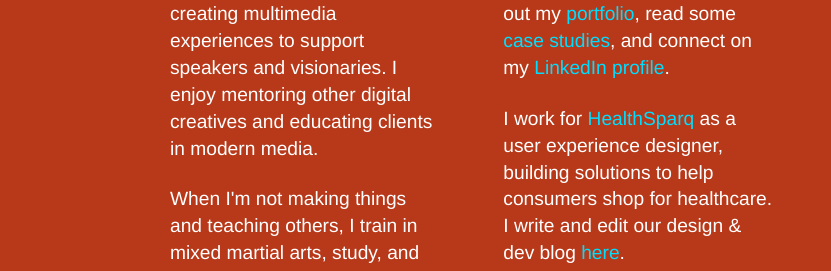
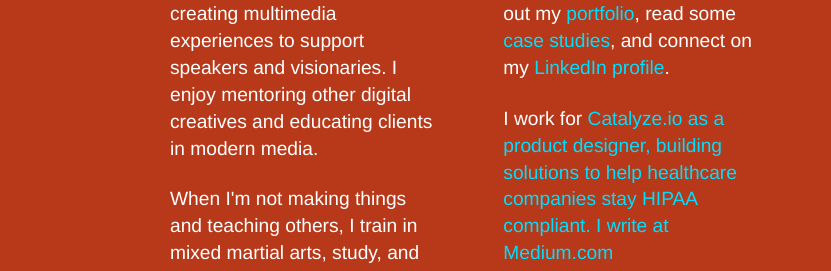
Before and after one commit to allanwhite/allanwhite.github.io, a plain HTML site: page index.html in a window 1280 px wide. Shown: the part 1065-1336 px from the top of the page, 0-831 px from the left. Drawn offline with nearby package versions, Linux system fonts and the light colour scheme; files that its build step writes are made by us from their sources; a web font is replaced by a local one.

Commit message:
Company info changes

```diff
--- a/index.html
+++ b/index.html
@@ -61,7 +61,8 @@
         </div>
         <div class="large-4 columns">
           <p><strong>Want to know more? </strong>Check out my <a href="http://www.behance.net/allanwhite">portfolio</a>, read some <a href="http://slid.es/allanwhite">case studies</a>, and connect on my <a href="http://linkedin.com/in/allanwhite">LinkedIn profile</a>. </p>
-          <p>I work for  <a href="http://healthsparq.com" title="HealthSparq: Healthcare Transparency Solutions">HealthSparq</a> as a user experience designer, building solutions to help consumers shop for healthcare. I write and edit our design & dev blog <a href="http://healthsparq.tumblr.com" title="Healthsparq Design Team blog">here</a>.</p>
+          <p>
+            I work for <a href='https://catalyze.io', title='Catalyze, Inc.'>Catalyze.io as a product designer, building solutions to help healthcare companies stay HIPAA compliant. I write at <a href="http://medium.com/@allanwhite">Medium.com</a></p>
           <p>I'm currently <span class="label small radius">not available </span> for freelance projects.</p>
         </div>
         <div class="large-4 columns">
```
